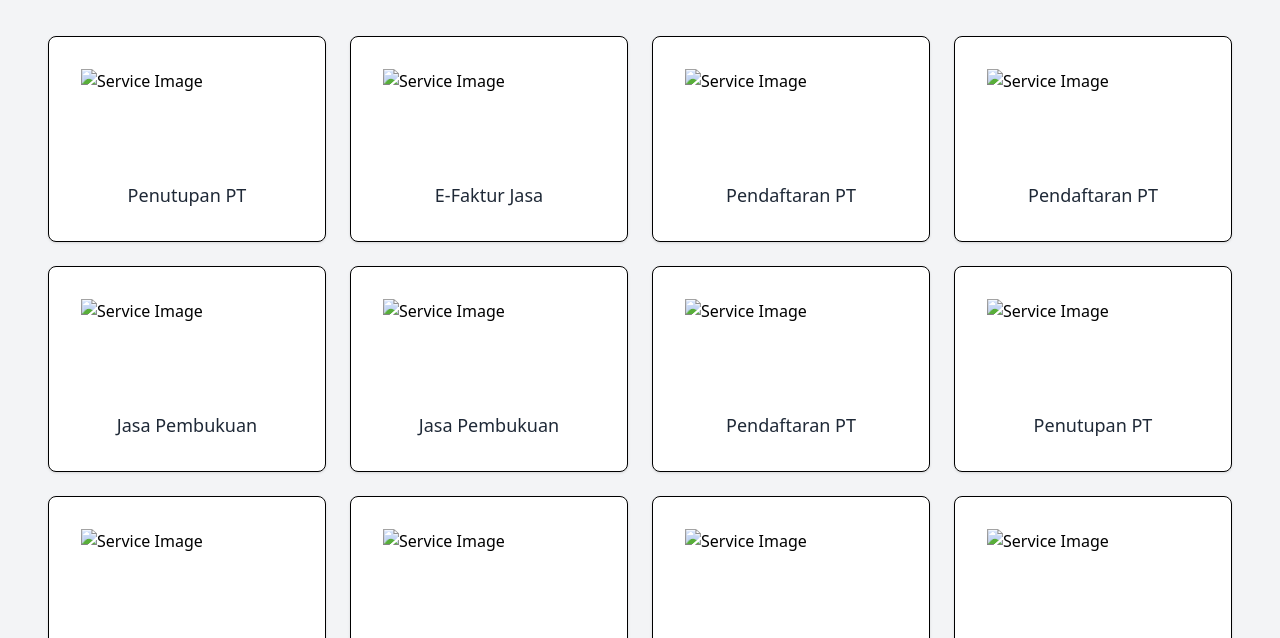
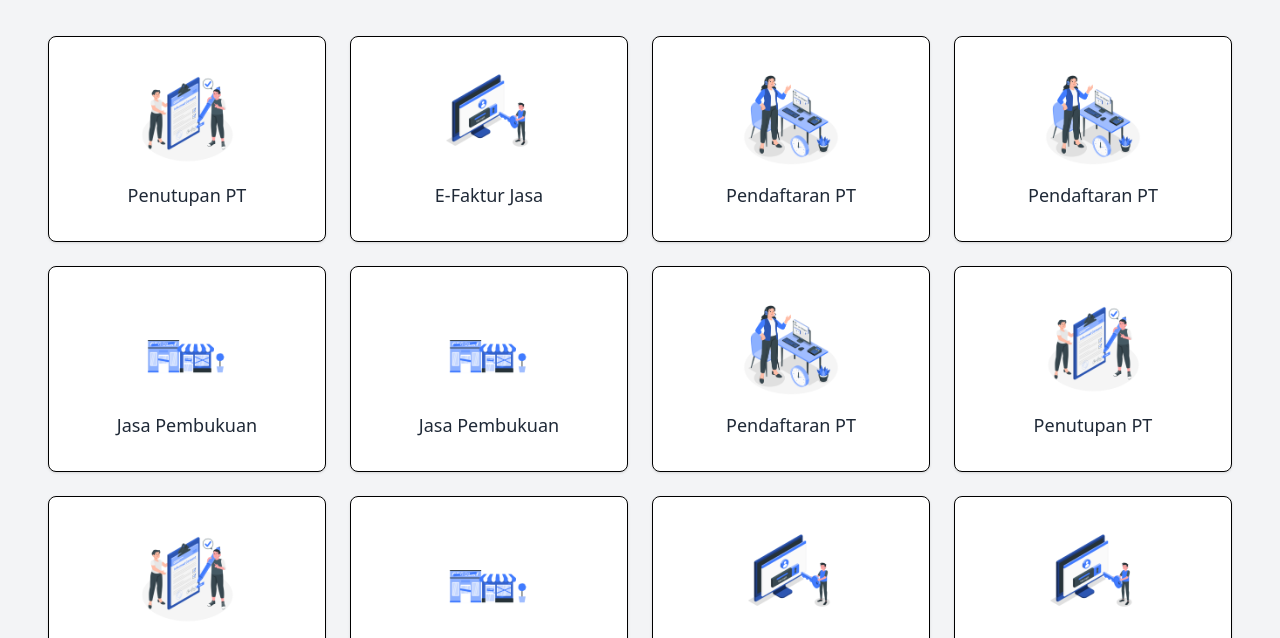
Before and after one commit to YazidLawliette/Insania-Sinergia, a website: page service.html in a window 1280 px wide. Shown: the part 144-782 px from the top of the page. Drawn offline with nearby package versions, Linux system fonts and the light colour scheme; the site is published under a folder, as on GitHub Pages, so addresses that start at the root find nothing.

Commit message:
Update service.html

```diff
--- a/service.html
+++ b/service.html
@@ -164,67 +164,67 @@
         <div class="grid grid-cols-1 p-6 md:grid-cols-2 lg:grid-cols-4 gap-6">
             <!-- Service Card -->
             <div class="bg-white p-8 rounded-lg shadow hover:bg-slate-200 transition-shadow border hover:cursor-pointer border-black">
-                <img src="/insania-sinergia/img/amico-4.png" alt="Service Image" class="h-24 mx-auto mb-4">
+                <img src="./img/amico-4.png" alt="Service Image" class="h-24 mx-auto mb-4">
                 <h3 class="text-lg font-medium text-gray-800 text-center">Penutupan PT</h3>
             </div>
             <div class="bg-white p-8 rounded-lg shadow hover:bg-slate-200 transition-shadow border hover:cursor-pointer border-black">
-                <img src="/insania-sinergia/img/amico-1.png" alt="Service Image" class="h-24 mx-auto mb-4">
+                <img src="./img/amico-1.png" alt="Service Image" class="h-24 mx-auto mb-4">
                 <h3 class="text-lg font-medium text-gray-800 text-center">E-Faktur Jasa</h3>
             </div>
             <div class="bg-white p-8 rounded-lg shadow hover:bg-slate-200 transition-shadow border hover:cursor-pointer border-black">
-                <img src="/insania-sinergia/img/amico-2.png" alt="Service Image" class="h-24 mx-auto mb-4">
+                <img src="./img/amico-2.png" alt="Service Image" class="h-24 mx-auto mb-4">
                 <h3 class="text-lg font-medium text-gray-800 text-center">Pendaftaran PT</h3>
             </div>
             <div class="bg-white p-8 rounded-lg shadow hover:bg-slate-200 transition-shadow border hover:cursor-pointer border-black">
-                <img src="/insania-sinergia/img/amico-2.png" alt="Service Image" class="h-24 mx-auto mb-4">
+                <img src="./img/amico-2.png" alt="Service Image" class="h-24 mx-auto mb-4">
                 <h3 class="text-lg font-medium text-gray-800 text-center">Pendaftaran PT</h3>
             </div>
             <div class="bg-white p-8 rounded-lg shadow hover:bg-slate-200 transition-shadow border hover:cursor-pointer border-black">
-                <img src="/insania-sinergia/img/amico-3 (1).png" alt="Service Image" class="h-24 mx-auto mb-4">
+                <img src="./img/amico-3 (1).png" alt="Service Image" class="h-24 mx-auto mb-4">
                 <h3 class="text-lg font-medium text-gray-800 text-center">Jasa Pembukuan</h3>
             </div>
             <div class="bg-white p-8 rounded-lg shadow hover:bg-slate-200 transition-shadow border hover:cursor-pointer border-black">
-                <img src="/insania-sinergia/img/amico-3 (1).png" alt="Service Image" class="h-24 mx-auto mb-4">
+                <img src="./img/amico-3 (1).png" alt="Service Image" class="h-24 mx-auto mb-4">
                 <h3 class="text-lg font-medium text-gray-800 text-center">Jasa Pembukuan</h3>
             </div>
             <div class="bg-white p-8 rounded-lg shadow hover:bg-slate-200 transition-shadow border hover:cursor-pointer border-black">
-                <img src="/insania-sinergia/img/amico-2.png" alt="Service Image" class="h-24 mx-auto mb-4">
+                <img src="./img/amico-2.png" alt="Service Image" class="h-24 mx-auto mb-4">
                 <h3 class="text-lg font-medium text-gray-800 text-center">Pendaftaran PT</h3>
             </div>
             <div class="bg-white p-8 rounded-lg shadow hover:bg-slate-200 transition-shadow border hover:cursor-pointer border-black">
-                <img src="/insania-sinergia/img/amico-4.png" alt="Service Image" class="h-24 mx-auto mb-4">
+                <img src="./img/amico-4.png" alt="Service Image" class="h-24 mx-auto mb-4">
                 <h3 class="text-lg font-medium text-gray-800 text-center">Penutupan PT</h3>
             </div>
             <div class="bg-white p-8 rounded-lg shadow hover:bg-slate-200 transition-shadow border hover:cursor-pointer border-black">
-                <img src="/insania-sinergia/img/amico-4.png" alt="Service Image" class="h-24 mx-auto mb-4">
+                <img src="./img/amico-4.png" alt="Service Image" class="h-24 mx-auto mb-4">
                 <h3 class="text-lg font-medium text-gray-800 text-center">Penutupan PT</h3>
             </div>
             <div class="bg-white p-8 rounded-lg shadow hover:bg-slate-200 transition-shadow border hover:cursor-pointer border-black">
-                <img src="/insania-sinergia/img/amico-3 (1).png" alt="Service Image" class="h-24 mx-auto mb-4">
+                <img src="./img/amico-3 (1).png" alt="Service Image" class="h-24 mx-auto mb-4">
                 <h3 class="text-lg font-medium text-gray-800 text-center">Jasa Pembukuan</h3>
             </div>
             <div class="bg-white p-8 rounded-lg shadow hover:bg-slate-200 transition-shadow border hover:cursor-pointer border-black">
-                <img src="/insania-sinergia/img/amico-1.png" alt="Service Image" class="h-24 mx-auto mb-4">
+                <img src="./img/amico-1.png" alt="Service Image" class="h-24 mx-auto mb-4">
                 <h3 class="text-lg font-medium text-gray-800 text-center">E-Faktur Jasa</h3>
             </div>
             <div class="bg-white p-8 rounded-lg shadow hover:bg-slate-200 transition-shadow border hover:cursor-pointer border-black">
-                <img src="/insania-sinergia/img/amico-1.png" alt="Service Image" class="h-24 mx-auto mb-4">
+                <img src="./img/amico-1.png" alt="Service Image" class="h-24 mx-auto mb-4">
                 <h3 class="text-lg font-medium text-gray-800 text-center">E-Faktur Jasa</h3>
             </div>
             <div class="bg-white p-8 rounded-lg shadow hover:bg-slate-200 transition-shadow border hover:cursor-pointer border-black">
-                <img src="/insania-sinergia/img/amico-3 (1).png" alt="Service Image" class="h-24 mx-auto mb-4">
+                <img src="./img/amico-3 (1).png" alt="Service Image" class="h-24 mx-auto mb-4">
                 <h3 class="text-lg font-medium text-gray-800 text-center">Jasa Pembukuan</h3>
             </div>
             <div class="bg-white p-8 rounded-lg shadow hover:bg-slate-200 transition-shadow border hover:cursor-pointer border-black">
-                <img src="/insania-sinergia/img/amico-2.png" alt="Service Image" class="h-24 mx-auto mb-4">
+                <img src="./img/amico-2.png" alt="Service Image" class="h-24 mx-auto mb-4">
                 <h3 class="text-lg font-medium text-gray-800 text-center">Pendaftaran PT</h3>
             </div>
             <div class="bg-white p-8 rounded-lg shadow hover:bg-slate-200 transition-shadow border hover:cursor-pointer border-black">
-                <img src="/insania-sinergia/img/amico-3 (1).png" alt="Service Image" class="h-24 mx-auto mb-4">
+                <img src="./img/amico-3 (1).png" alt="Service Image" class="h-24 mx-auto mb-4">
                 <h3 class="text-lg font-medium text-gray-800 text-center">Jasa Pembukuan</h3>
             </div>
             <div class="bg-white p-8 rounded-lg shadow hover:bg-slate-200 transition-shadow border hover:cursor-pointer border-black">
-                <img src="/insania-sinergia/img/amico-4.png" alt="Service Image" class="h-24 mx-auto mb-4">
+                <img src="./img/amico-4.png" alt="Service Image" class="h-24 mx-auto mb-4">
                 <h3 class="text-lg font-medium text-gray-800 text-center">Penutupan PT</h3>
             </div>
         </div>
```
